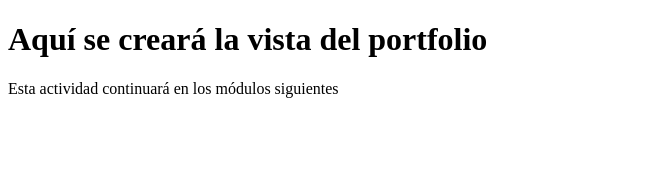
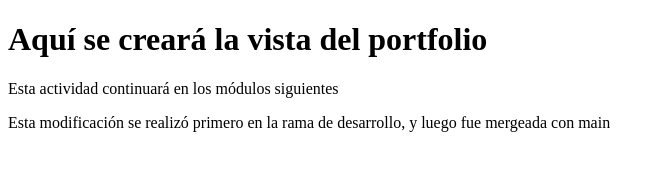
Before and after one commit to julian4132/PortfolioFrontend, a plain HTML site: page index.html in a window 1280 px wide. Shown: the whole page, without its empty margins (0-665 px from the left). Drawn offline with Linux system fonts and the light colour scheme.

Commit message:
Modificación en rama de desarrollo

```diff
--- a/index.html
+++ b/index.html
@@ -9,5 +9,6 @@
 <body>
     <h1>Aquí se creará la vista del portfolio</h1>
     <p>Esta actividad continuará en los módulos siguientes</p>
+    <p>Esta modificación se realizó primero en la rama de desarrollo, y luego fue mergeada con main</p>
 </body>
 </html>
```
